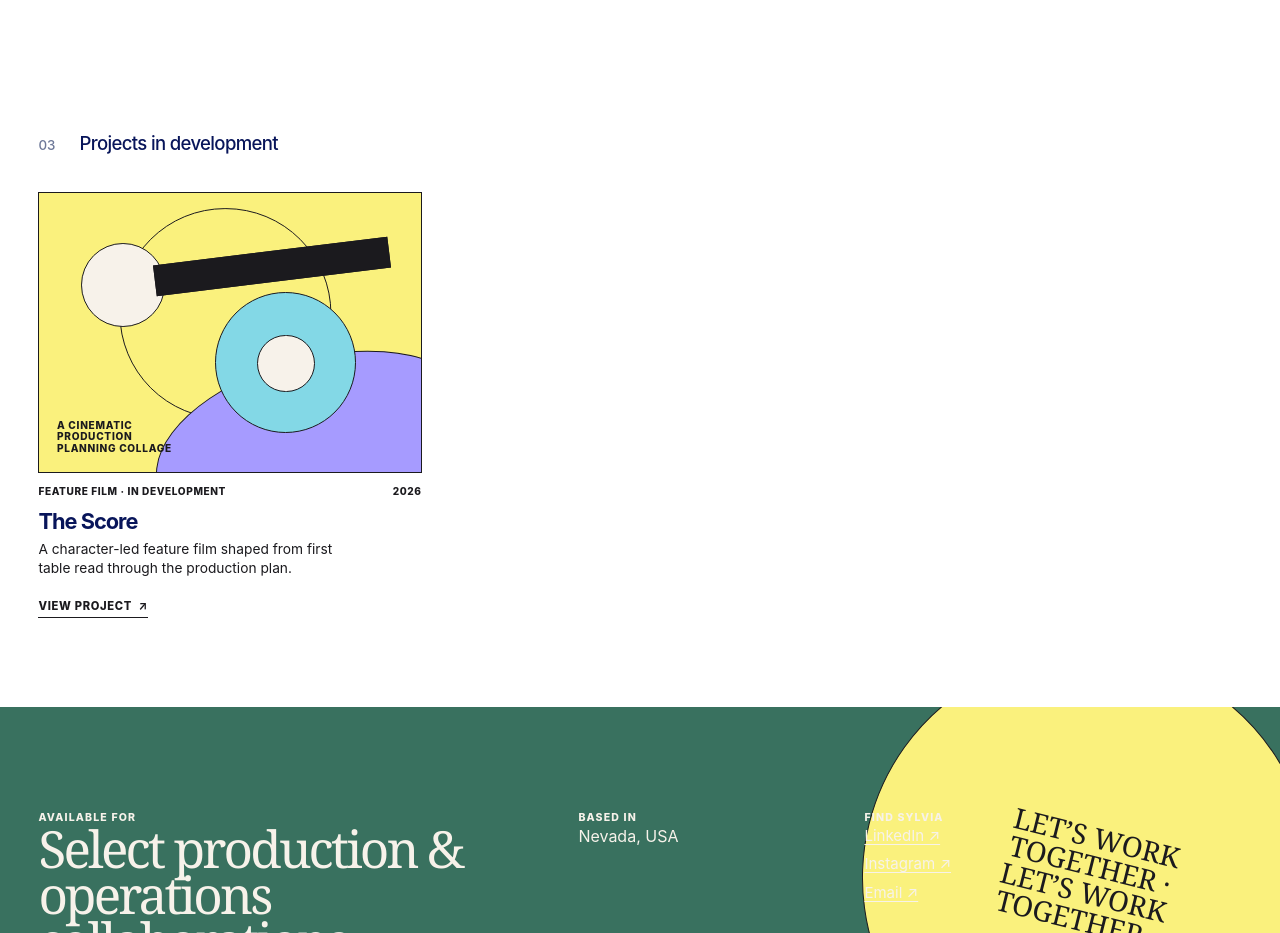
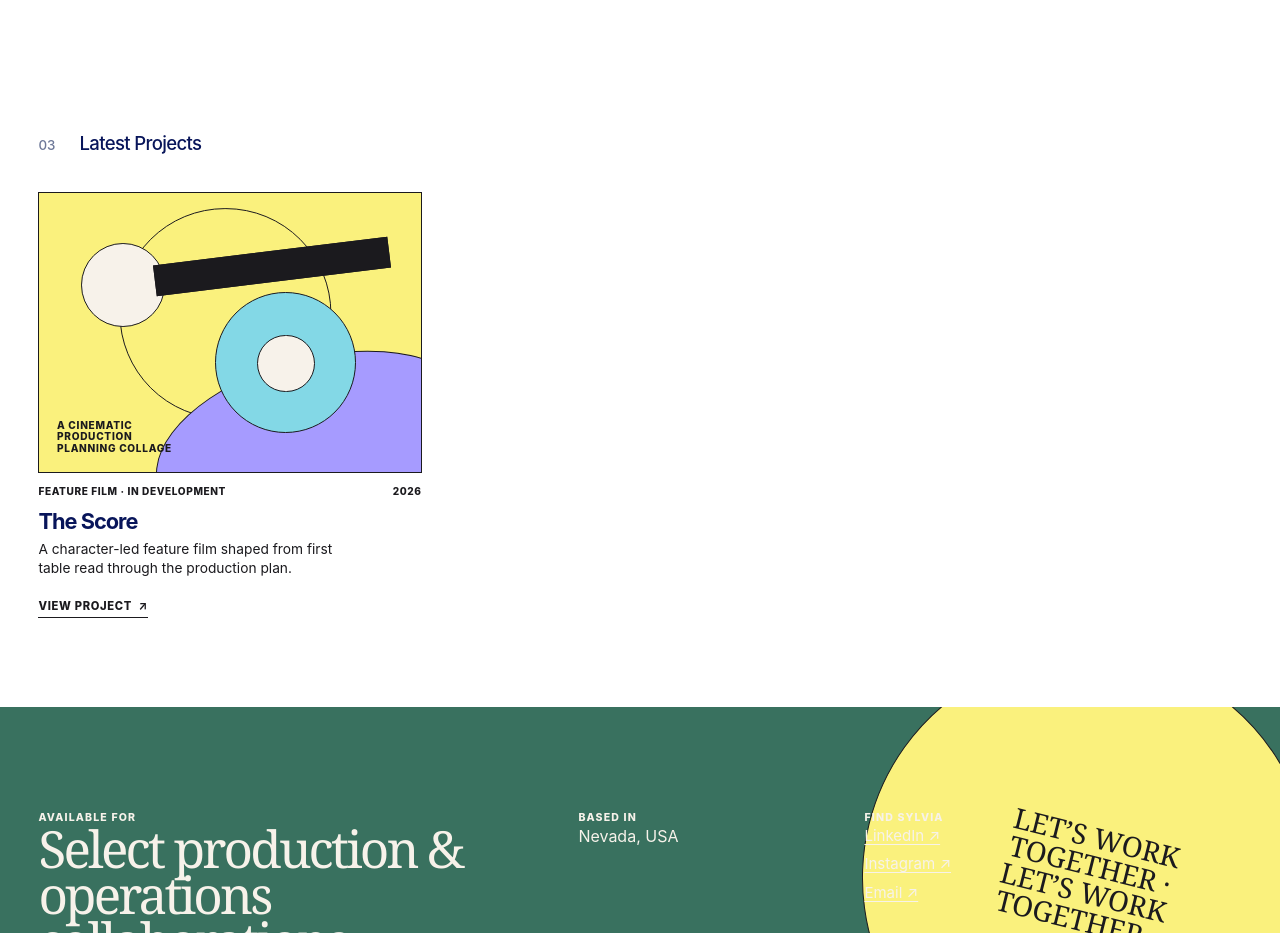
Before and after one commit to sylviaproduces/sylviaproduces.github.io, a plain HTML site: page index.html in a window 1280 px wide. Shown: the part 2180-3113 px from the top of the page. Drawn offline with Linux system fonts and the light colour scheme.

Commit message:
Update index.html

```diff
--- a/index.html
+++ b/index.html
@@ -38,7 +38,7 @@
     </section>
 
     <section class="section section--yellow" id="projects">
-      <div class="section-head section-head--portfolio reveal"><h2><span>03</span> Projects in development</h2></div>
+      <div class="section-head section-head--portfolio reveal"><h2><span>03</span> Latest Projects</h2></div>
       <div class="work-grid" data-project-grid></div>
     </section>
   </main>
```
